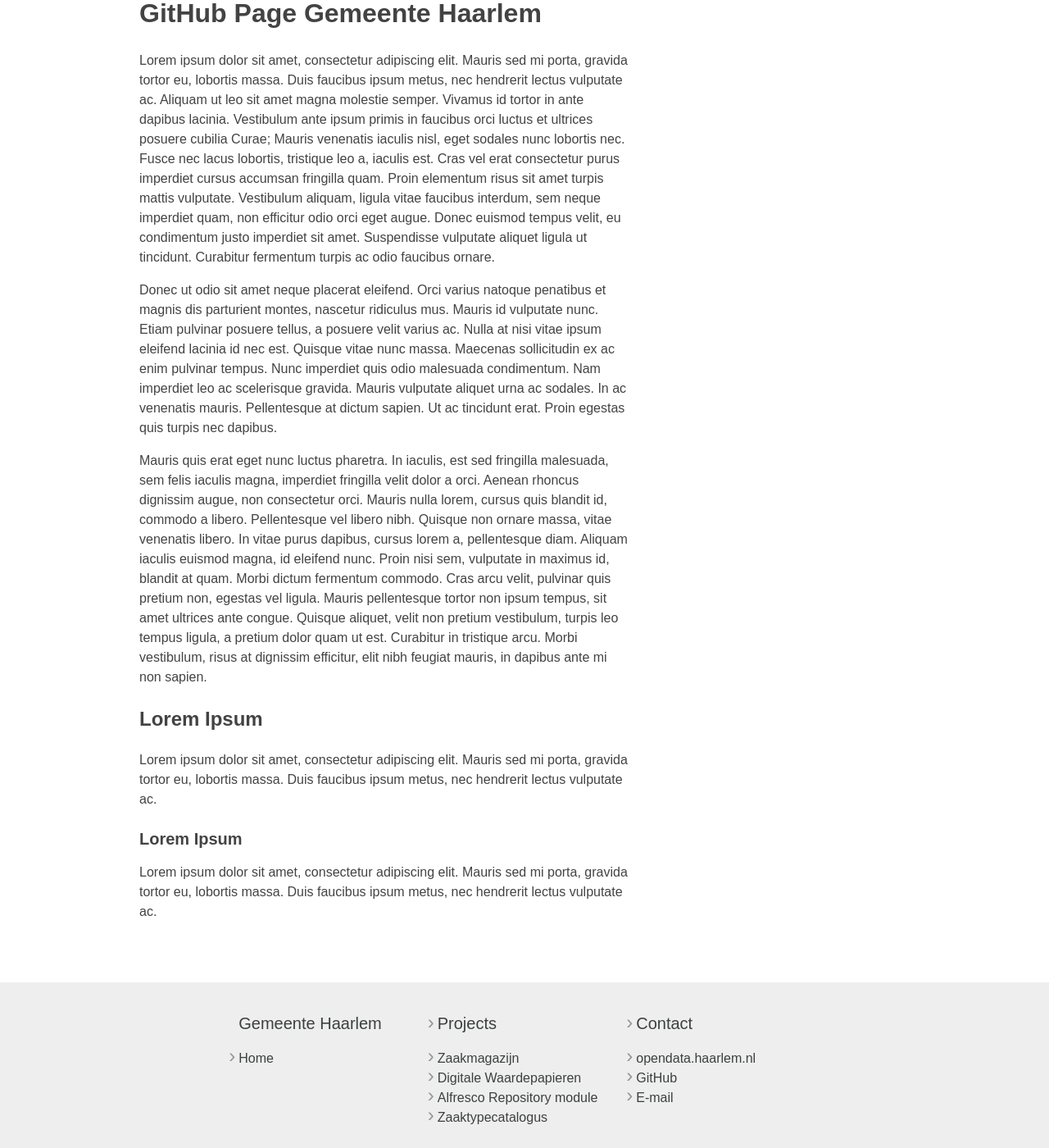
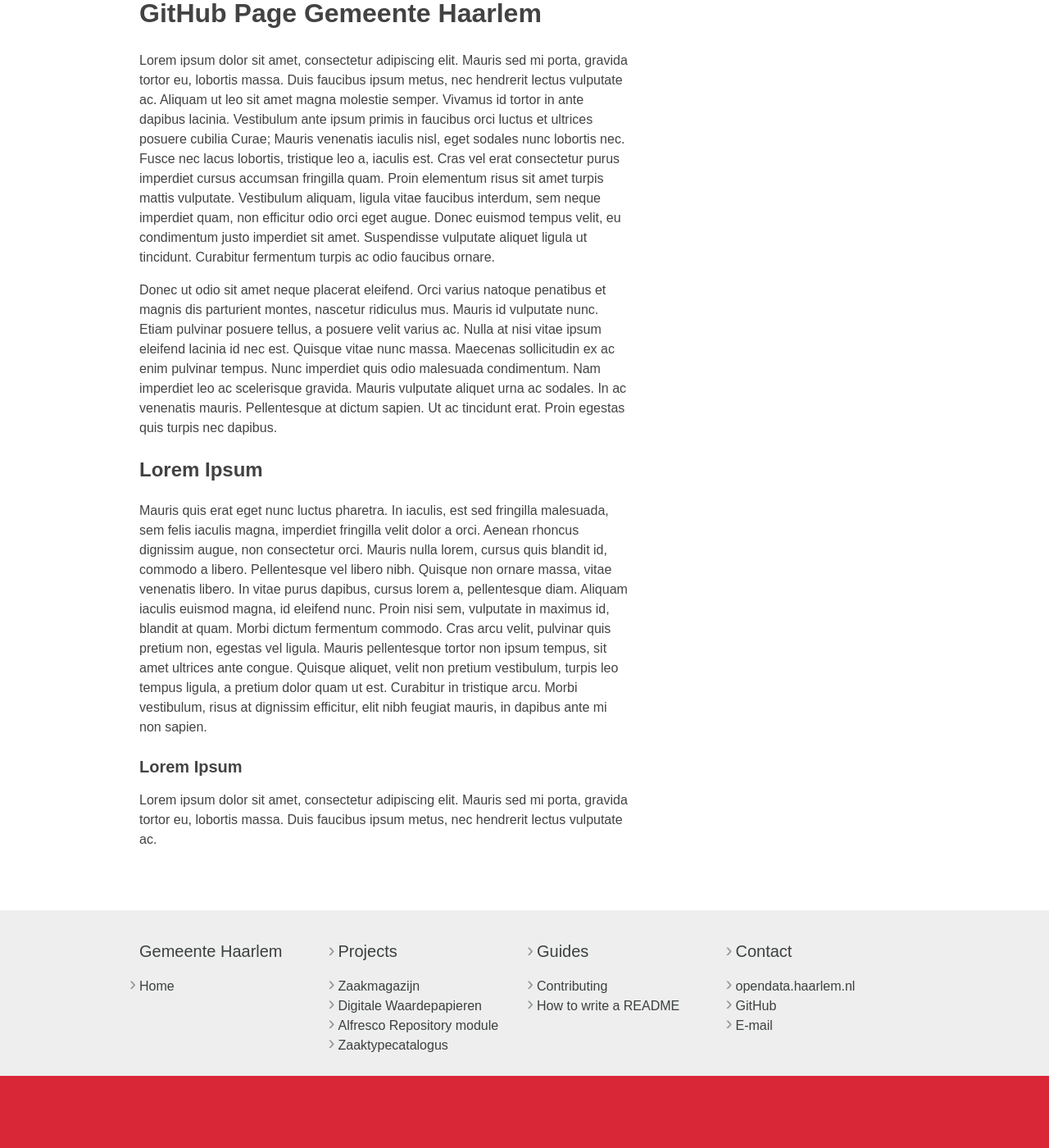
Before and after one commit to Haarlem/haarlem.github.io, a Jekyll site: the page built from index.md, in a window 1280 px wide and 1400 px high, scrolled down 191 px. Shown: the whole window at 82% size. Built offline with Jekyll 4.4.1, drawn with Linux system fonts in a browser that asks for light colours; our own code applies the rules of GitHub Pages for plain Markdown files; after the commit the page ends 1503 px from its top, so only the background shows below that.

Commit message:
added guides

```diff
--- a/_layouts/wrapper.html
+++ b/_layouts/wrapper.html
@@ -29,6 +29,9 @@
       </li>
       <li>
         <a href="{{ site.baseurl }}/projects/">Projects</a>
+      </li>
+      <li>
+        <a href="{{ site.baseurl }}/guides/">Guides</a>
       </li>
     </ul>
   </nav>
@@ -64,6 +67,18 @@
     </article>
     <article>
       <h3>
+        <a href="{{ site.baseurl }}/guides/">Guides</a>
+      </h3>
+      <ul>
+        {% for page in site.pages %} {% if page.explains and page.title and page.name != "index.md" %}
+        <li>
+          <a href="{{ site.baseurl }}{{ page.url }}">{{ page.title }}</a>
+        </li>
+        {% endif %} {% endfor %}
+      </ul>
+    </article>
+    <article>
+      <h3>
         <a href="mailto:antwoord@haarlem.nl">Contact</a>
       </h3>
       <ul>
--- a/index.md
+++ b/index.md
@@ -4,11 +4,9 @@ Lorem ipsum dolor sit amet, consectetur adipiscing elit. Mauris sed mi porta, gr
 
 Donec ut odio sit amet neque placerat eleifend. Orci varius natoque penatibus et magnis dis parturient montes, nascetur ridiculus mus. Mauris id vulputate nunc. Etiam pulvinar posuere tellus, a posuere velit varius ac. Nulla at nisi vitae ipsum eleifend lacinia id nec est. Quisque vitae nunc massa. Maecenas sollicitudin ex ac enim pulvinar tempus. Nunc imperdiet quis odio malesuada condimentum. Nam imperdiet leo ac scelerisque gravida. Mauris vulputate aliquet urna ac sodales. In ac venenatis mauris. Pellentesque at dictum sapien. Ut ac tincidunt erat. Proin egestas quis turpis nec dapibus.
 
-Mauris quis erat eget nunc luctus pharetra. In iaculis, est sed fringilla malesuada, sem felis iaculis magna, imperdiet fringilla velit dolor a orci. Aenean rhoncus dignissim augue, non consectetur orci. Mauris nulla lorem, cursus quis blandit id, commodo a libero. Pellentesque vel libero nibh. Quisque non ornare massa, vitae venenatis libero. In vitae purus dapibus, cursus lorem a, pellentesque diam. Aliquam iaculis euismod magna, id eleifend nunc. Proin nisi sem, vulputate in maximus id, blandit at quam. Morbi dictum fermentum commodo. Cras arcu velit, pulvinar quis pretium non, egestas vel ligula. Mauris pellentesque tortor non ipsum tempus, sit amet ultrices ante congue. Quisque aliquet, velit non pretium vestibulum, turpis leo tempus ligula, a pretium dolor quam ut est. Curabitur in tristique arcu. Morbi vestibulum, risus at dignissim efficitur, elit nibh feugiat mauris, in dapibus ante mi non sapien.
-
 ## Lorem Ipsum
 
-Lorem ipsum dolor sit amet, consectetur adipiscing elit. Mauris sed mi porta, gravida tortor eu, lobortis massa. Duis faucibus ipsum metus, nec hendrerit lectus vulputate ac.
+Mauris quis erat eget nunc luctus pharetra. In iaculis, est sed fringilla malesuada, sem felis iaculis magna, imperdiet fringilla velit dolor a orci. Aenean rhoncus dignissim augue, non consectetur orci. Mauris nulla lorem, cursus quis blandit id, commodo a libero. Pellentesque vel libero nibh. Quisque non ornare massa, vitae venenatis libero. In vitae purus dapibus, cursus lorem a, pellentesque diam. Aliquam iaculis euismod magna, id eleifend nunc. Proin nisi sem, vulputate in maximus id, blandit at quam. Morbi dictum fermentum commodo. Cras arcu velit, pulvinar quis pretium non, egestas vel ligula. Mauris pellentesque tortor non ipsum tempus, sit amet ultrices ante congue. Quisque aliquet, velit non pretium vestibulum, turpis leo tempus ligula, a pretium dolor quam ut est. Curabitur in tristique arcu. Morbi vestibulum, risus at dignissim efficitur, elit nibh feugiat mauris, in dapibus ante mi non sapien.
 
 ### Lorem Ipsum
 
```
Also changed, not shown: CONTRIBUTING.md (added, +42 -0 lines), guides/index.md (added, +5 -0 lines), guides/write-a-readme.md (added, +79 -0 lines).
